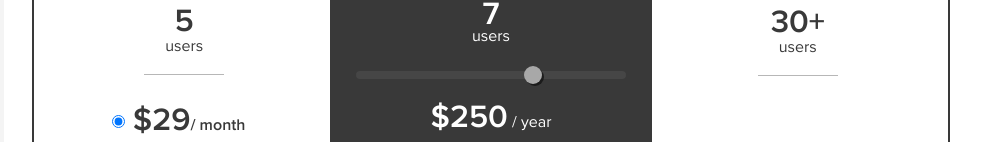
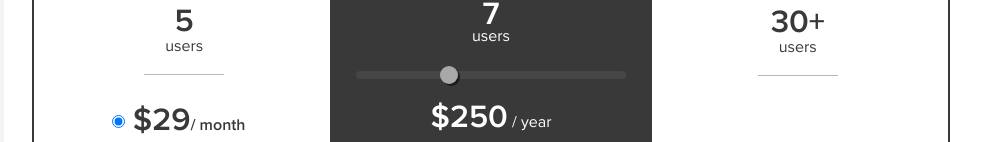
Before and after one commit to cecialbero/checkout, an Angular app in the folder checkout-page/: page / in a window 1280 px wide. Shown: the part 586-728 px from the top of the page, without its empty margins (146-1127 px from the left). Built offline with nearby package versions, Linux system fonts and the light colour scheme.

Commit message:
Set the app-user-slider-year initialValue to 400

```diff
--- a/checkout-page/src/app/plan/plan.component.html
+++ b/checkout-page/src/app/plan/plan.component.html
@@ -44,7 +44,7 @@
           maxValue="800"
           minValue="200"
           step="200"
-          initialValue="600"></app-user-slider-year>
+          initialValue="400"></app-user-slider-year>
           <button class="btn btn-primary center">Choose this plan</button>
         </article>
 
```
